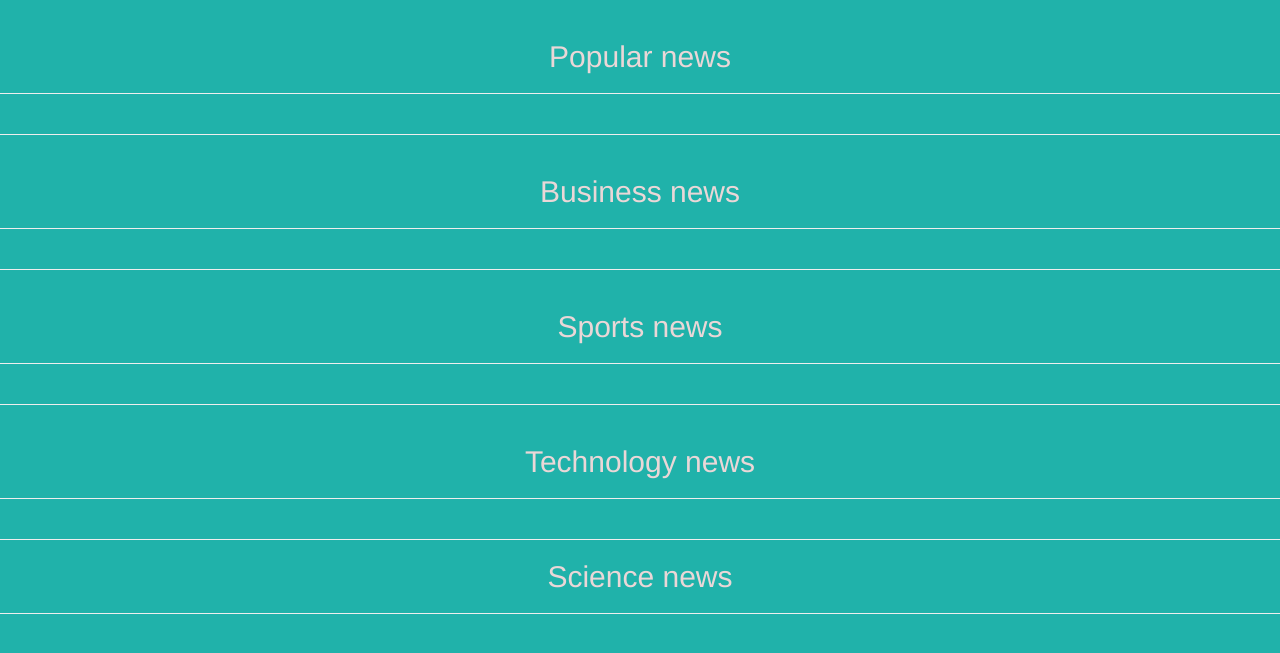
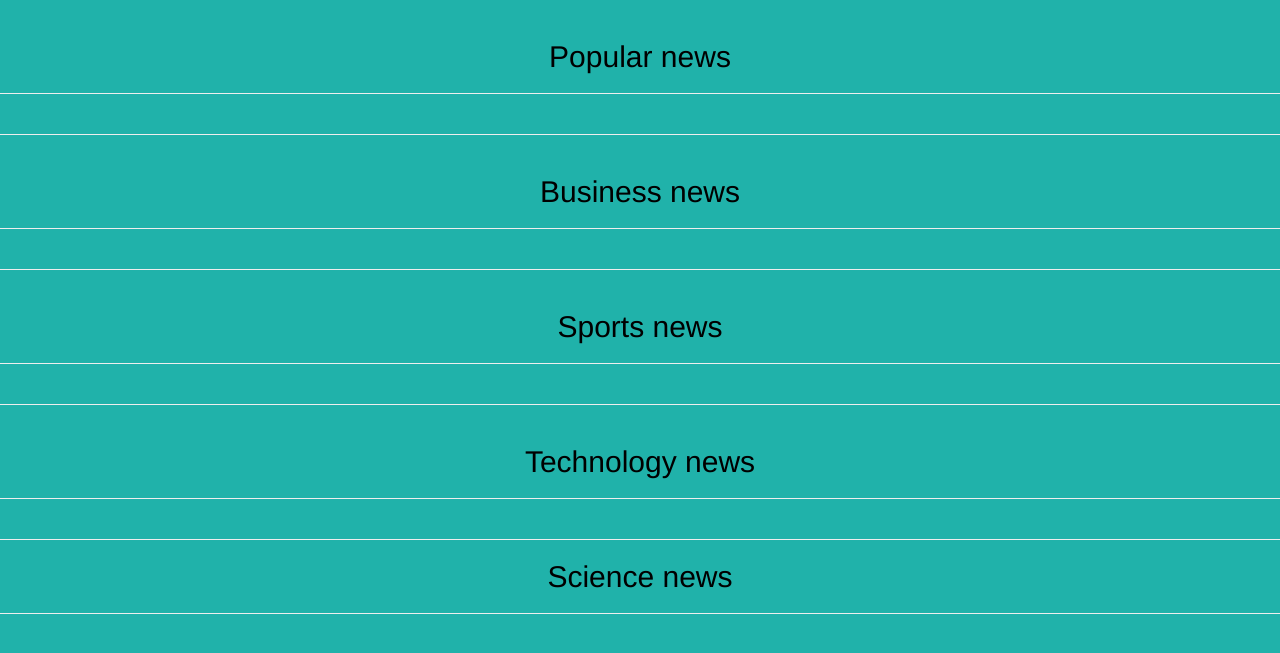
Before and after one commit to ruthjomo/News-app, a Flask app: template app/templates/index.html in a window 1280 px wide. Shown: the part 89-742 px from the top of the page. Run offline with Flask 2, Linux system fonts and the light colour scheme; the template is opened without the code that fills it, so the values that code supplies are empty; some libraries are stand-ins or nearby versions.

Commit message:
Added codes

```diff
--- a/app/templates/index.html
+++ b/app/templates/index.html
@@ -4,7 +4,7 @@
 
 <div class="container-fluid">
         <div class="row">
-                <h2 style="text-align: center;color:#EAD7D7">Popular news </h2>
+                <h2 style="text-align: center;color:info">Popular news </h2>
                 <hr>
                 {% for all_news in general %}
                 <div class="col-md-3">
@@ -23,7 +23,7 @@
 
 <div class="container-fluid">
         <div class="row">
-                <h2 style="text-align: center;color:#EAD7D7";">Business news </h2>
+                <h2 style="text-align: center;color:info";">Business news </h2>
                 <hr>
                 {% for all_news in business %}
                 <div class="col-md-3">
@@ -45,7 +45,7 @@
 
 <div class="container-fluid">
         <div class="row">
-                <h2 style="text-align: center;color:#EAD7D7";">Sports news </h2>
+                <h2 style="text-align: center;color:info;">Sports news </h2>
                 <hr>
                 {% for all_news in sports %}
                 <div class="col-md-3">
@@ -64,7 +64,7 @@
 
 <div class="container-fluid">
         <div class="row">
-                <h2 style="text-align: center;color:#EAD7D7";">Technology news </h2>
+                <h2 style="text-align: center;color:info";">Technology news </h2>
                 <hr>
                 {% for all_news in technology %}
                 <div class="col-md-3">
@@ -82,7 +82,7 @@
 <hr>
 
 
-<h2 style="text-align: center;color:#EAD7D7";">Science news </h2>
+<h2 style="text-align: center;color:info";">Science news </h2>
 <hr>
 {% for all_news in science %}
 <div class="col-md-3">
```
Also changed, not shown: 1 other file.
